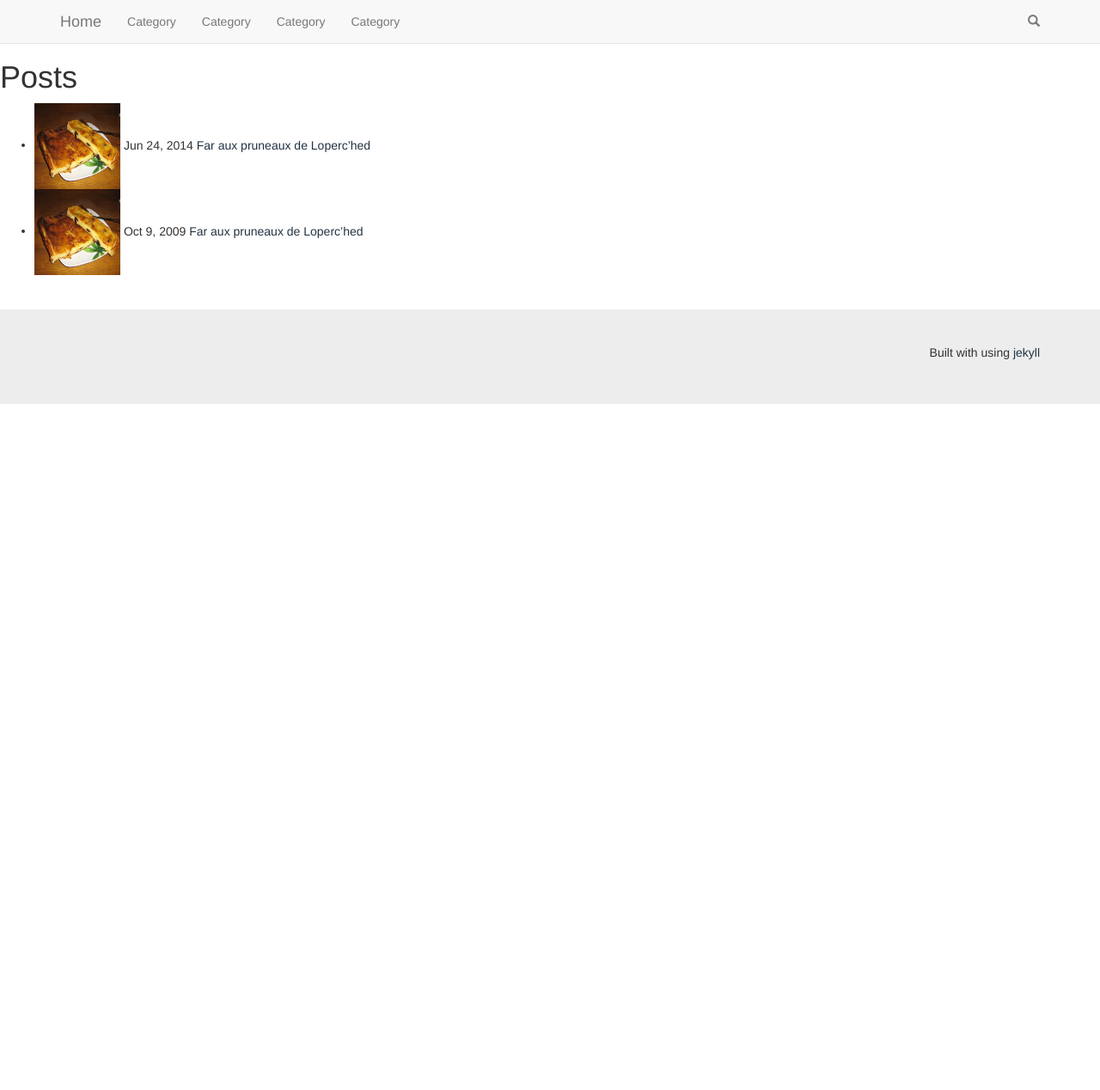
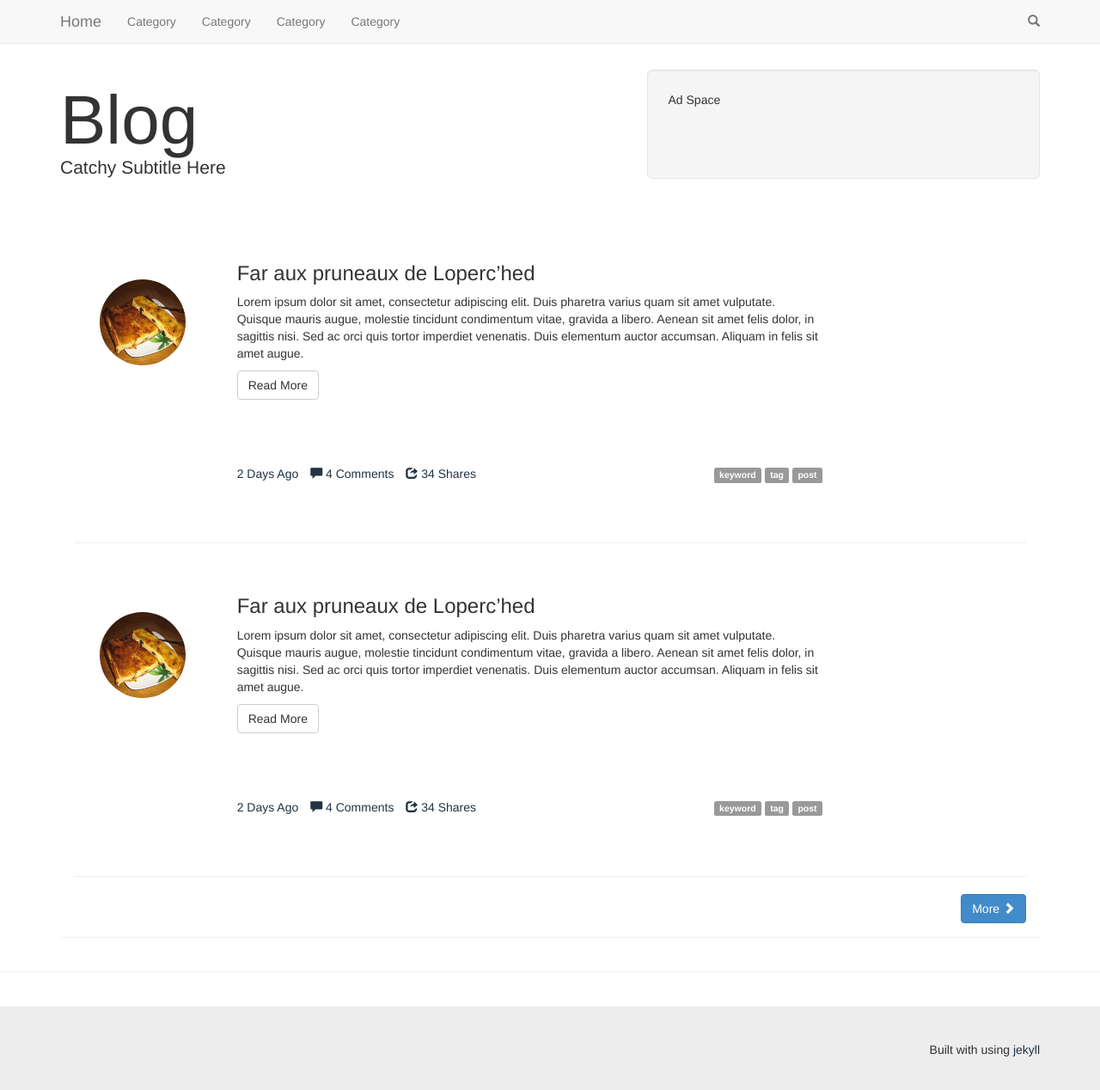
Before and after one commit to ymorvan/breizh-izelvroiou, a Jekyll site: the page built from index.html, in a window 1280 px wide and 1281 px high. Shown: the top 1268 px of the window at 86% size. Built offline with Jekyll 4.4.1, drawn with Linux system fonts in a browser that asks for light colours; nearby versions of some CDN libraries; library files that are not in the unit come from our copies.

Commit message:
first version of pretty listing

```diff
--- a/_includes/header.html
+++ b/_includes/header.html
@@ -37,3 +37,25 @@
     </nav>
   </div>
 </header>
+
+
+<div id="masthead">
+  <div class="container">
+    <div class="row">
+      <div class="col-md-7">
+        <h1>Blog
+          <p class="lead">Catchy Subtitle Here</p>
+        </h1>
+      </div>
+      <div class="col-md-5">
+        <div class="well well-lg">
+          <div class="row">
+            <div class="col-sm-12">
+              Ad Space
+            </div>
+          </div>
+        </div>
+      </div>
+    </div>
+  </div><!-- /cont -->
+</div>
--- a/index.html
+++ b/index.html
@@ -2,6 +2,61 @@
 layout: default
 ---
 
+
+<div class="container">
+  <div class="row">
+
+    <div class="col-md-12">
+
+      <div class="panel">
+        <div class="panel-body">
+
+
+    {% for post in site.posts %}
+
+          <!--/stories-->
+	  <div class="row">
+            <br>
+            <div class="col-md-2 col-sm-3 text-center">
+              <a class="story-img" href="#">
+		<img src={{ post.image }} style="width:100px;height:100px" class="img-circle"></a>
+
+
+            </div>
+            <div class="col-md-10 col-sm-9">
+              <h3>{{post.title}}</h3>
+              <div class="row">
+                <div class="col-xs-9">
+                  <p>Lorem ipsum dolor sit amet, consectetur adipiscing elit. Duis pharetra varius quam sit amet vulputate.
+                    Quisque mauris augue, molestie tincidunt condimentum vitae, gravida a libero. Aenean sit amet felis
+                    dolor, in sagittis nisi. Sed ac orci quis tortor imperdiet venenatis. Duis elementum auctor accumsan.
+                    Aliquam in felis sit amet augue.</p>
+                  <p class="lead"><button class="btn btn-default">Read More</button></p>
+                  <p class="pull-right"><span class="label label-default">keyword</span> <span class="label label-default">tag</span> <span class="label label-default">post</span></p>
+
+                  <ul class="list-inline">
+		    <li><a href="#">2 Days Ago</a></li>
+		    <li><a href="#"><i class="glyphicon glyphicon-comment"></i> 4 Comments</a></li>
+		    <li><a href="#"><i class="glyphicon glyphicon-share"></i> 34 Shares</a></li>
+		  </ul>
+
+                </div> <!-- col-xs-9 -->
+                <div class="col-xs-3"></div>
+              </div> <!--/row-->
+              <br><br>
+            </div> <!--/col-md-10 col-sm-9sz-->
+          </div> <!--/row-->       <!--/stories-->
+          <hr>
+    {% endfor %}
+          <a href="/" class="btn btn-primary pull-right btnNext">More <i class="glyphicon glyphicon-chevron-right"></i></a>
+        </div> <!--/panel-body-->
+      </div> <!--/panel-->
+    </div><!--/col-md-12-->
+  </div> <!--  /row  -->
+</div> <!-- /container -->
+<hr>
+
+<!--
 <div class="home">
 
   <h1>Posts</h1>
@@ -20,3 +75,4 @@ layout: default
     {% endfor %}
   </ul>
 </div>
+-->
```
Also changed, not shown: 5 other files.
